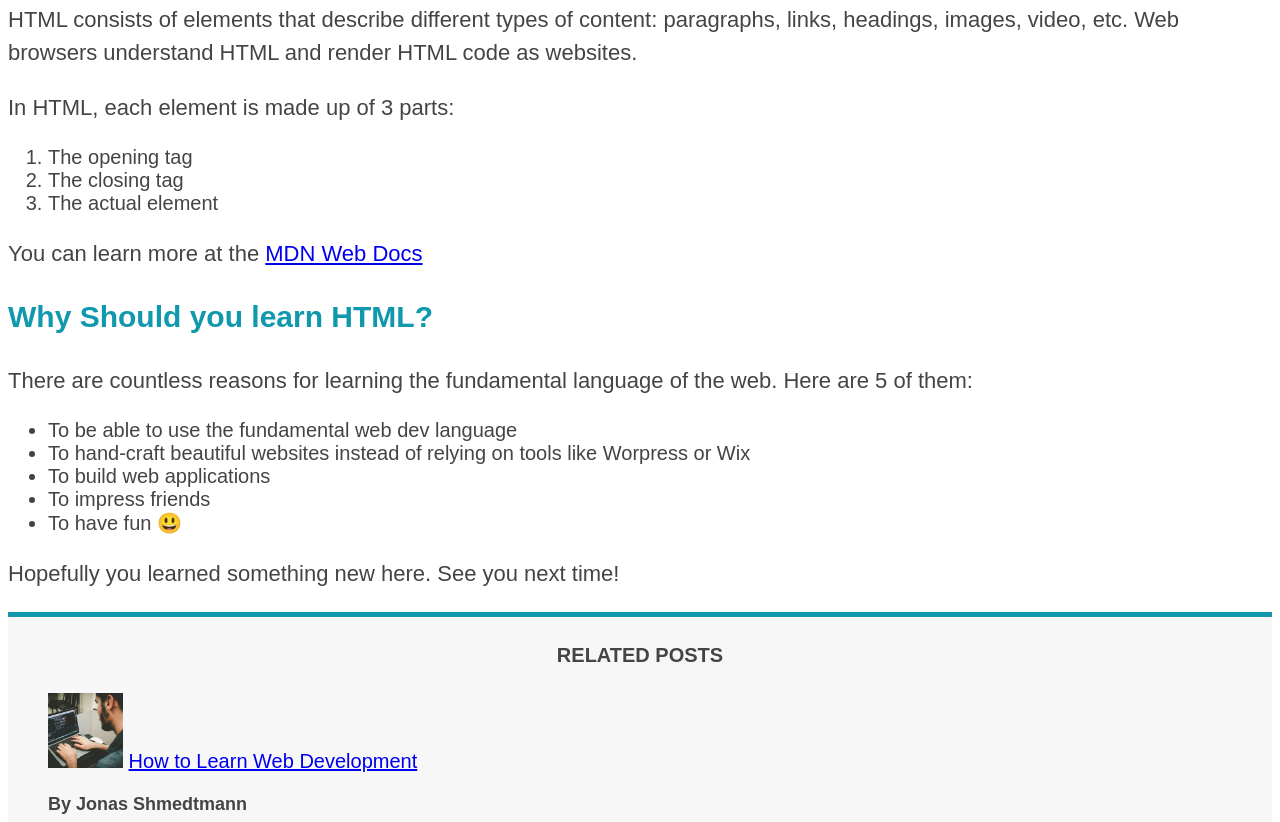
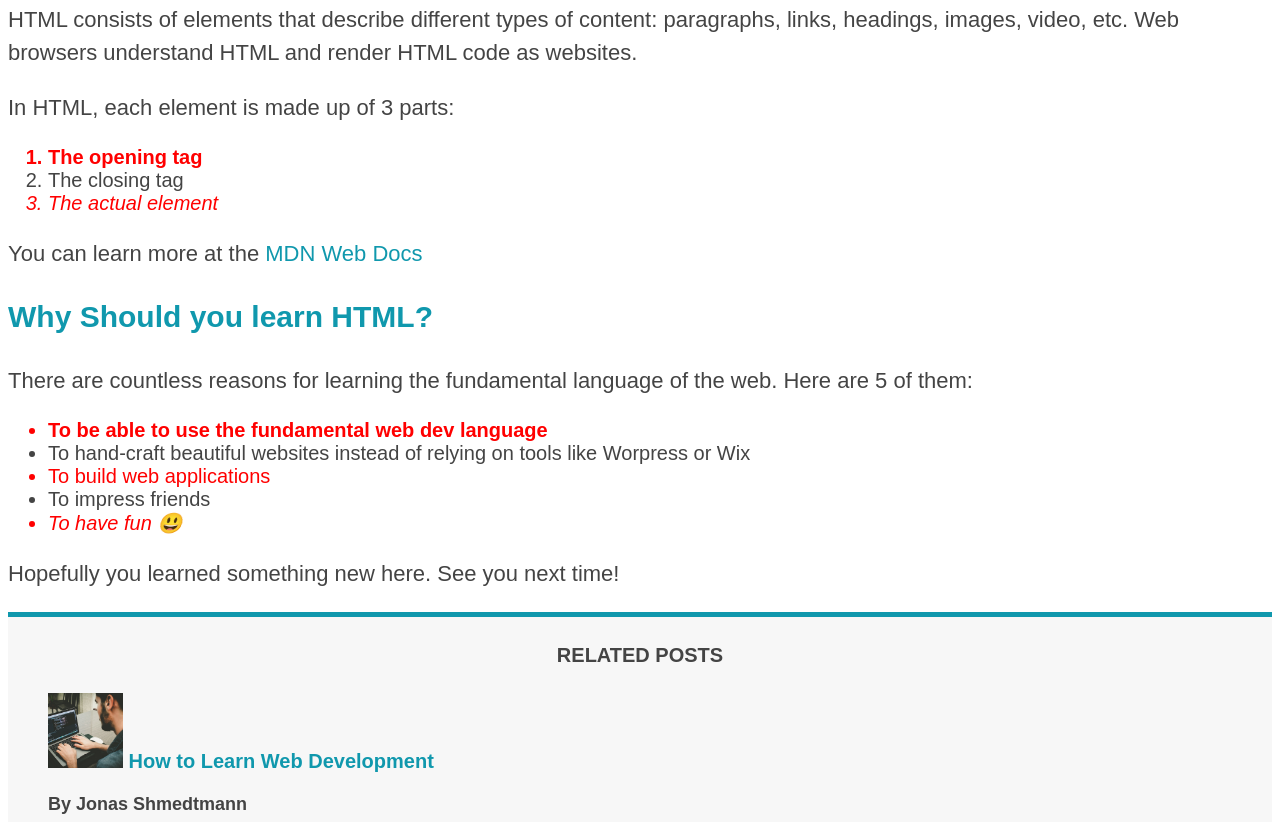
Before and after one commit to santiagosayshey/Web-Dev, a plain HTML site: page HTML-CSS/Exercises/03-CSS-Fundamentals/index.html in a window 1280 px wide. Shown: the part 838-1660 px from the top of the page. Drawn offline with Linux system fonts and the light colour scheme.

Commit message:
up to browser dev tools

```diff
--- a/HTML-CSS/Exercises/03-CSS-Fundamentals/index.html
+++ b/HTML-CSS/Exercises/03-CSS-Fundamentals/index.html
@@ -70,7 +70,7 @@
       <p>In HTML, each element is made up of 3 parts:</p>
 
       <ol>
-        <li>The opening tag</li>
+        <li class="first-li">The opening tag</li>
         <li>The closing tag</li>
         <li>The actual element</li>
       </ol>
@@ -91,7 +91,9 @@
       </p>
 
       <ul>
-        <li>To be able to use the fundamental web dev language</li>
+        <li class="first-li">
+          To be able to use the fundamental web dev language
+        </li>
         <li>
           To hand-craft beautiful websites instead of relying on tools like
           Worpress or Wix
--- a/HTML-CSS/Exercises/03-CSS-Fundamentals/style.css
+++ b/HTML-CSS/Exercises/03-CSS-Fundamentals/style.css
@@ -80,3 +80,38 @@ li {
   border-top: 5px solid #1098ad;
   border-bottom: 5px solid #1098ad;
 }
+
+/* .first-li {
+  font-weight: bold;
+} */
+
+li:first-child {
+  font-weight: bold;
+}
+
+li:last-child {
+  font-style: italic;
+}
+
+li:nth-child(odd) {
+  color: red;
+}
+
+a:link {
+  color: #1098ad;
+  text-decoration: none;
+}
+
+a:visited {
+  color: #1098ad;
+}
+
+a:hover {
+  color: orangered;
+  font-weight: bold;
+  text-decoration: underline wavy;
+}
+
+a:active {
+  background-color: black;
+}
```
Also changed, not shown: 2 other files.
